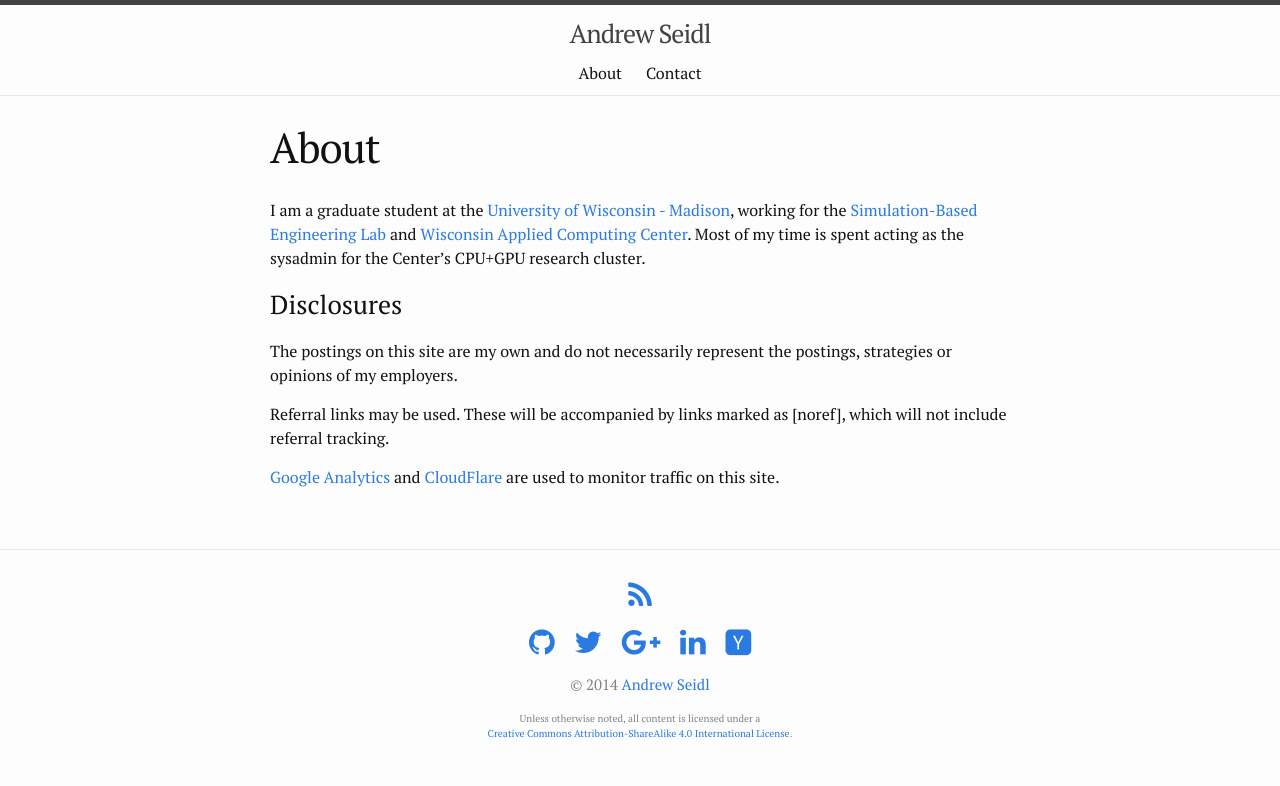
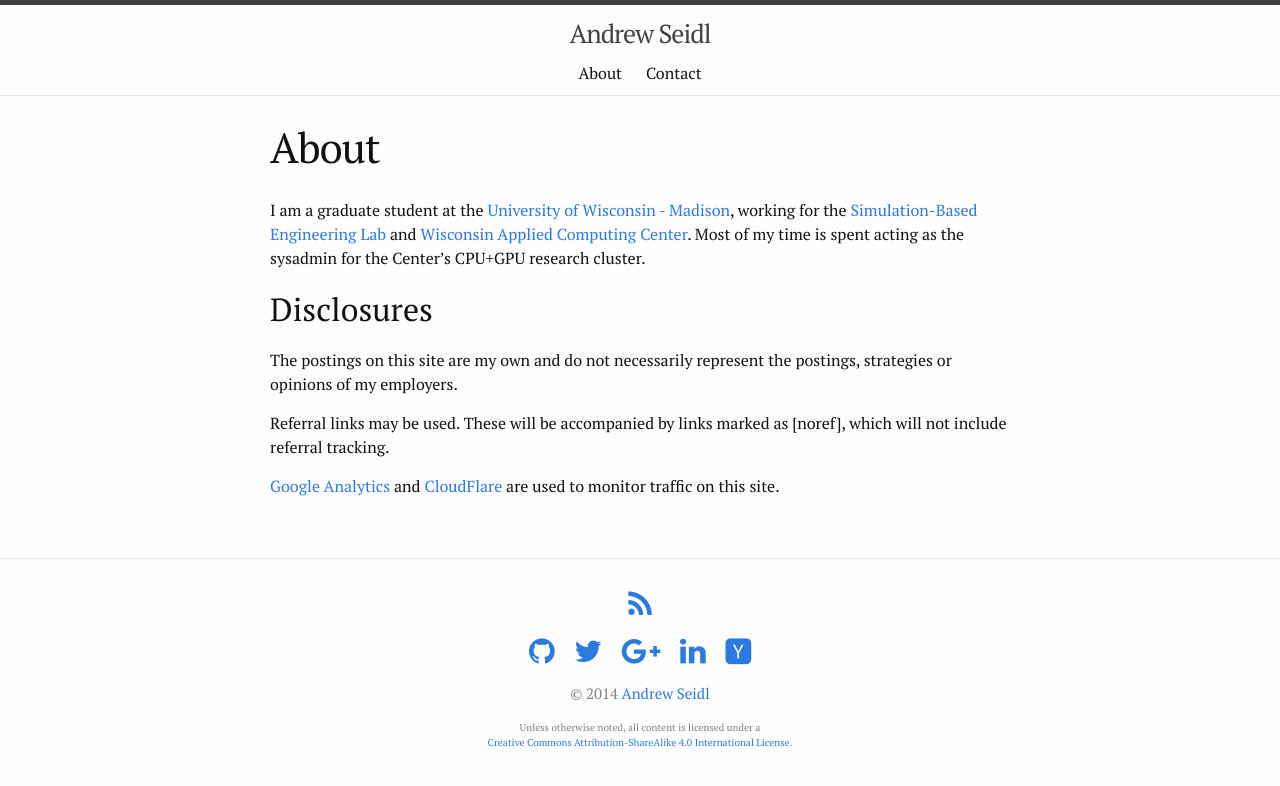
Before and after one commit to andrewseidl/andrewseidl.com, a Jekyll site: the page built from about.md, in a window 1280 px wide. Shown: the top 786 px of the page. Built offline with Jekyll 4.4.1, drawn with Linux system fonts in a browser that asks for light colours; nearby versions of some CDN libraries.

Commit message:
change header level

```diff
--- a/about.md
+++ b/about.md
@@ -6,7 +6,7 @@ permalink: /about/
 
 I am a graduate student at the [University of Wisconsin - Madison](http://www.wisc.edu), working for the [Simulation-Based Engineering Lab](http://sbel.wisc.edu) and [Wisconsin Applied Computing Center](http://wacc.wisc.edu). Most of my time is spent acting as the sysadmin for the Center's CPU+GPU research cluster.
 
-### Disclosures
+## Disclosures
 The postings on this site are my own and do not necessarily represent the postings, strategies or opinions of my employers.
 
 Referral links may be used. These will be accompanied by links marked as \[noref\], which will not include referral tracking.
```
